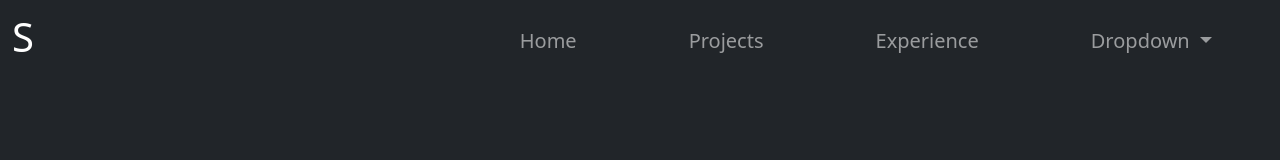
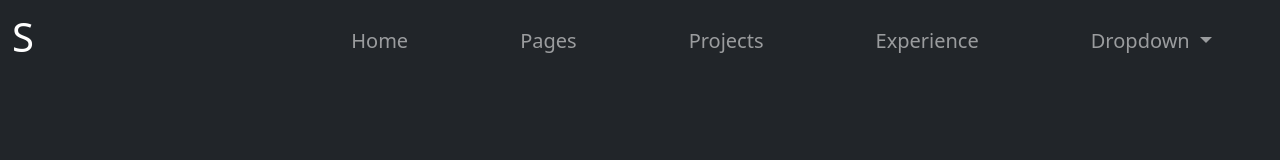
Before and after one commit to DracFiendMG/portfolio-angular, an Angular app: page / in a window 1280 px wide. Shown: the top 160 px of the page. Built offline with nearby package versions, Linux system fonts and the light colour scheme.

Commit message:
added new tab to navigation: `pages`

```diff
--- a/src/app/app.component.html
+++ b/src/app/app.component.html
@@ -4,6 +4,7 @@
     <div class="row">
         <div class="col-md-12">
             <app-projects *ngIf="loadedTab === 'projects'"></app-projects>
+            <app-pages *ngIf="loadedTab === 'pages'"></app-pages>
             <app-timeline *ngIf="loadedTab === 'experience'"></app-timeline>
         </div>
     </div>
--- a/src/app/app.component.ts
+++ b/src/app/app.component.ts
@@ -4,6 +4,7 @@ import { RouterOutlet } from '@angular/router';
 import { HeaderComponent } from "./header/header.component";
 import { ProjectsComponent } from "./projects/projects.component";
 import { TimelineComponent } from "./timeline/timeline.component";
+import { PagesComponent } from "./pages/pages.component";
 
 @Component({
     selector: 'app-root',
@@ -13,7 +14,7 @@ import { TimelineComponent } from "./timeline/timeline.component";
     imports: [CommonModule,
         RouterOutlet,
         HeaderComponent,
-        ProjectsComponent, TimelineComponent]
+        ProjectsComponent, TimelineComponent, PagesComponent]
 })
 export class AppComponent {
   title = 'portfolio-angular';
--- a/src/app/header/header.component.html
+++ b/src/app/header/header.component.html
@@ -7,8 +7,13 @@
       <div class="collapse navbar-collapse" id="navbarSupportedContent">
         <ul class="navbar-nav ms-auto mb-2 my-lg-0 fs-5">
           <li class="nav-item mx-5">
-            <a href="" class="nav-link">
+            <a href="" class="nav-link" (click)="onSelect('home')">
               Home
+            </a>
+          </li>
+          <li class="nav-item mx-5">
+            <a href="#" class="nav-link" (click)="onSelect('pages')">
+              Pages
             </a>
           </li>
           <li class="nav-item mx-5">
```
